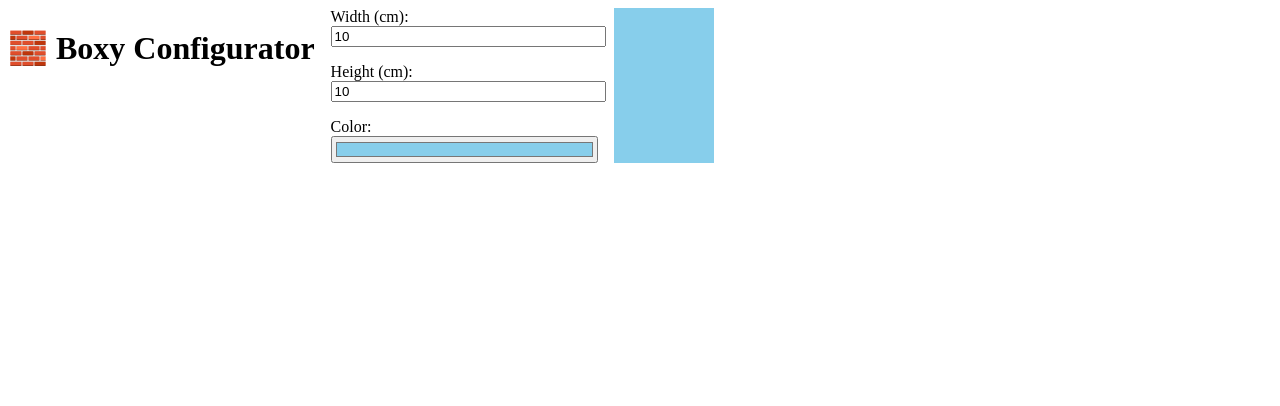
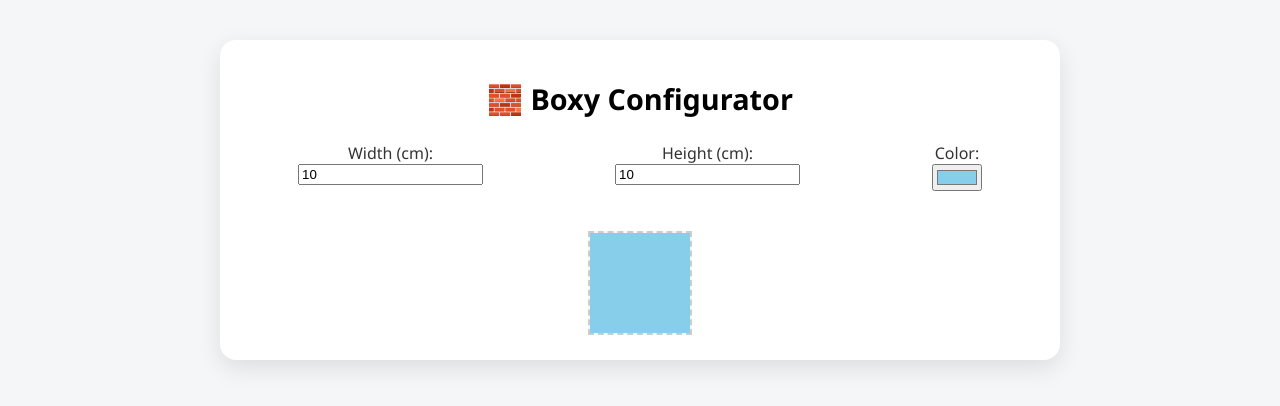
Before and after one commit to johnjonov314/boxy, a React (Vite) app: page / in a window 1280 px wide. Shown: the top 406 px of the page. Built offline with nearby package versions, Linux system fonts and the light colour scheme.

Commit message:
Update styles.css

```diff
--- a/src/styles.css
+++ b/src/styles.css
@@ -1,17 +1,51 @@
+body {
+  margin: 0;
+  font-family: "Segoe UI", sans-serif;
+  background: #f4f6f8;
+}
+
 .container {
-  display: flex;
-  gap: 1rem;
-  flex-wrap: wrap;
+  max-width: 800px;
+  margin: 40px auto;
+  padding: 20px;
+  background: #ffffff;
+  border-radius: 16px;
+  box-shadow: 0 8px 24px rgba(0,0,0,0.1);
+  text-align: center;
 }
-canvas {
-  max-width: 100%;
+
+h1 {
+  font-size: 1.8rem;
+  margin-bottom: 24px;
 }
+
 .controls {
   display: flex;
+  justify-content: space-around;
+  margin-bottom: 20px;
+  flex-wrap: wrap;
+  gap: 1rem;
+}
+
+.controls label {
+  display: flex;
   flex-direction: column;
-  gap: 1rem;
-  min-width: 220px;
+  font-size: 1rem;
+  color: #333;
 }
-label, input, select, button {
-  width: 100%;
+
+input[type=\"number\"],
+input[type=\"color\"] {
+  padding: 8px;
+  border: 1px solid #ccc;
+  border-radius: 8px;
+  margin-top: 4px;
 }
+
+.canvas-preview {
+  border: 2px dashed #ccc;
+  background: #f9f9f9;
+  max-width: 100%;
+  height: auto;
+  margin-top: 20px;
+}
```
